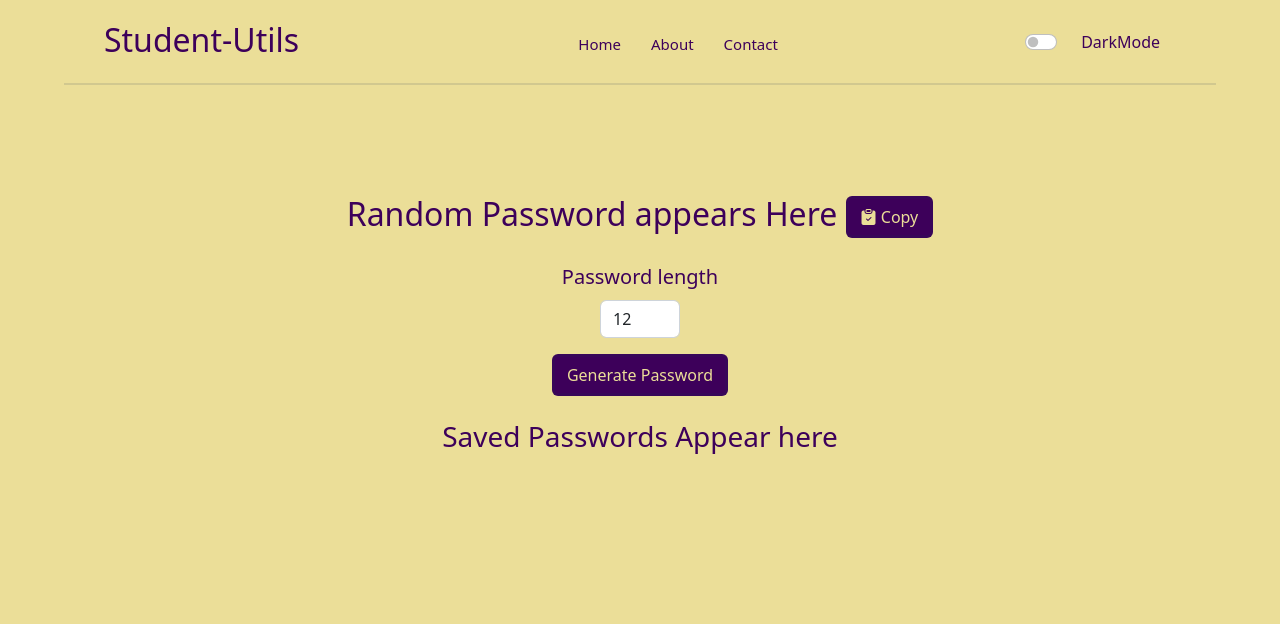
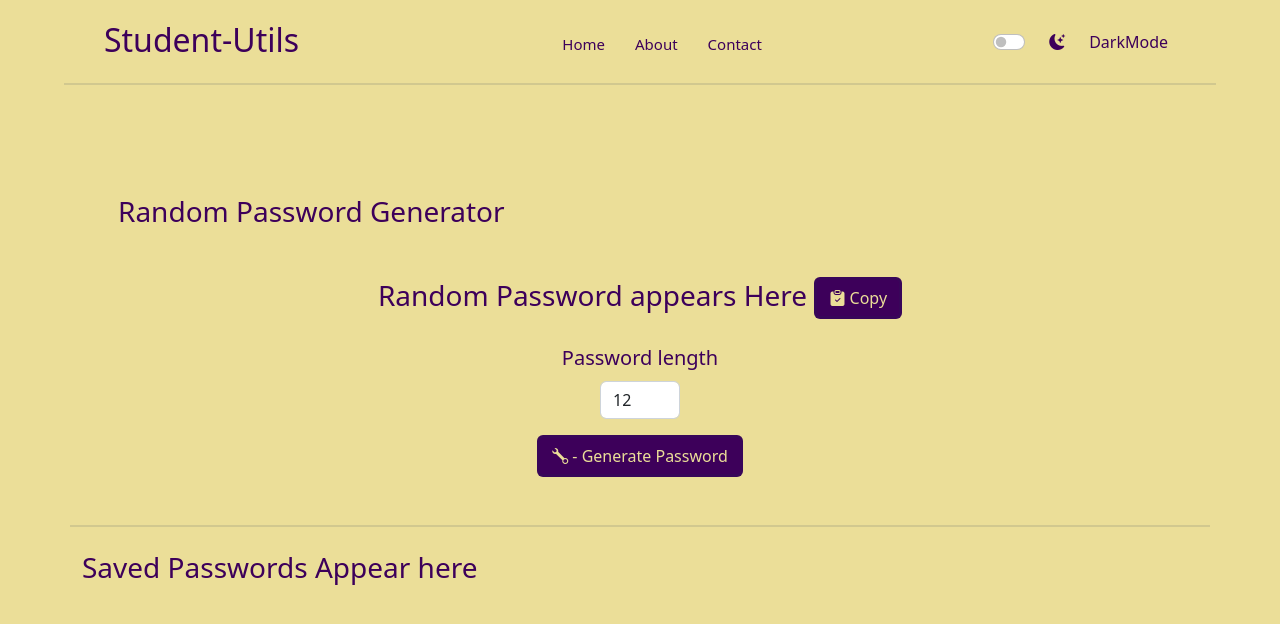
Before and after one commit to SarthakVadgama/text-utility, a React (Create React App) app: page /ranPass in a window 1280 px wide. Shown: the top 624 px of the page. Built offline with nearby package versions, Linux system fonts and the light colour scheme.

Commit message:
card revised

```diff
--- a/src/components/Card.js
+++ b/src/components/Card.js
@@ -7,10 +7,10 @@ export default function Card(props) {
         <div class={`card p-1 mt-4 mx-3 tAo-${props.mode} tAbo-${props.mode}`} style={{ width: "20rem" }}>
             <img src={props.imgli} class="card-img-top" alt="..." />
             <div class="card-body">
-                <h5 class="card-title">{props.title}</h5>
+                <h5 class="card-title">{props.title} <i class={`${props.icon}`}></i></h5>
                 <p class="card-text">{props.desc}</p>
                 <Link className='yo' id='logo' to={props.link}>
-                    <button className='btn btn-primary'>Try-it</button>
+                    <button className={`btn tAb-${props.mode} tA-${props.mode}`}><i class="bi bi-brush me-2"></i> Try-it</button>
                 </Link>
             </div>
         </div>
--- a/src/components/Home.js
+++ b/src/components/Home.js
@@ -7,9 +7,9 @@ export default function Home(props) {
         <div>
             <div className="container">
                 <div className="row justify-content-center">
-                    <Card mode={props.mode} title="Text-Utility" desc="You can try different utilities related to text manipulation." link="/t-u" imgli="https://images.wallpaperscraft.com/image/single/texture_background_text_symbols_50473_1600x900.jpg" />
-                    <Card mode={props.mode} title="To-Do's" desc="Add your ToDo items here and don't worry about closing browser." link="/to-do" imgli="https://imgscf.slidemembers.com/docs/1/1/433/check_list_table_diagram_432751.jpg" />
-                    <Card mode={props.mode} title="Pass-Generator" desc="You can generate a customized random password and copy them." link="/ranPass" imgli="https://as2.ftcdn.net/v2/jpg/05/47/82/09/1000_F_547820901_X4j6R7qIcf5hjRsJMgTs2z0sTn2csRE2.jpg" />
+                    <Card mode={props.mode} title="Text-Utility" icon="bi bi-card-text" desc="You can try different utilities related to text manipulation." link="/t-u" imgli="https://images.wallpaperscraft.com/image/single/texture_background_text_symbols_50473_1600x900.jpg" />
+                    <Card mode={props.mode} title="To-Do's" icon="bi bi-calendar-check" desc="Add your ToDo items here and don't worry about closing browser." link="/to-do" imgli="https://imgscf.slidemembers.com/docs/1/1/433/check_list_table_diagram_432751.jpg" />
+                    <Card mode={props.mode} title="Pass-Generator" icon="bi bi-gear-wide-connected" desc="You can generate a customized random password and copy them." link="/ranPass" imgli="https://as2.ftcdn.net/v2/jpg/05/47/82/09/1000_F_547820901_X4j6R7qIcf5hjRsJMgTs2z0sTn2csRE2.jpg" />
                 </div>
             </div>
         </div>
--- a/src/components/Navbar.js
+++ b/src/components/Navbar.js
@@ -32,7 +32,8 @@ export default function Navbar(props) {
                 </ul>
                 <div class={`form-check form-switch t t-${props.mode === 'light' ? 'dark' : 'light'}`}>
                     <input className="form-check-input" type="checkbox" onClick={props.toggleMode} role="switch" id="flexSwitchCheckDefault" />
-                    <label className="form-check-label mx-3" htmlFor="flexSwitchCheckDefault">DarkMode</label>
+                    <i class="bi bi-moon-stars-fill mx-3"></i>
+                    <label className="form-check-label mx-2" htmlFor="flexSwitchCheckDefault">DarkMode</label>
                 </div>
             </nav>
         </div>
--- a/src/components/PassGen/RanPassGen.js
+++ b/src/components/PassGen/RanPassGen.js
@@ -86,13 +86,15 @@ export default function RanPassGen(props) {
   }
 
   return (
-    <div className='container justify-content-center p-5'>
+    <>
+      <div className={`container justify-content-center p-5 tA-${props.mode} tAbRP-${props.mode}`}>
+        <h3 className='mb-5'>Random Password Generator</h3>
         <center>
 
           <div className='generator__password'>
-          <h2>{password}  <button onClick={handleCopyPassword} className={`copy__btn btn tAo-${props.mode} tAbo-${props.mode}`}>
+            <h3>{password}  <button onClick={handleCopyPassword} className={`copy__btn btn tAo-${props.mode} tAbo-${props.mode}`}>
               <i class="bi bi-clipboard-check-fill"></i> Copy
-          </button></h2>
+            </button></h3>
 
           </div>
 
@@ -160,10 +162,11 @@ export default function RanPassGen(props) {
         </div> */}
 
           <button onClick={handleGeneratePassword} className={`generator__btn btn tAo-${props.mode} tAbo-${props.mode}`}>
-          Generate Password
+            <i class="bi bi-wrench"></i>  - Generate Password
           </button>
-        < TableBody items={items} setItems={setItems} mode={props.mode} showAlert={props.showAlert} />
         </center>
       </div>
+      < TableBody items={items} setItems={setItems} mode={props.mode} showAlert={props.showAlert} />
+    </>
   )
 }
--- a/src/css/ranPass.css
+++ b/src/css/ranPass.css
@@ -0,0 +1,9 @@
+.tAbRP-dark{
+    background: var(--dark) !important;
+    border-bottom: 2px solid var(--light-op);
+}
+
+.tAbRP-light{
+    background: var(--light) !important;
+    border-bottom: 2px solid var(--dark-op);
+}
```
Lines whose indentation alone changed are shown as unchanged.
